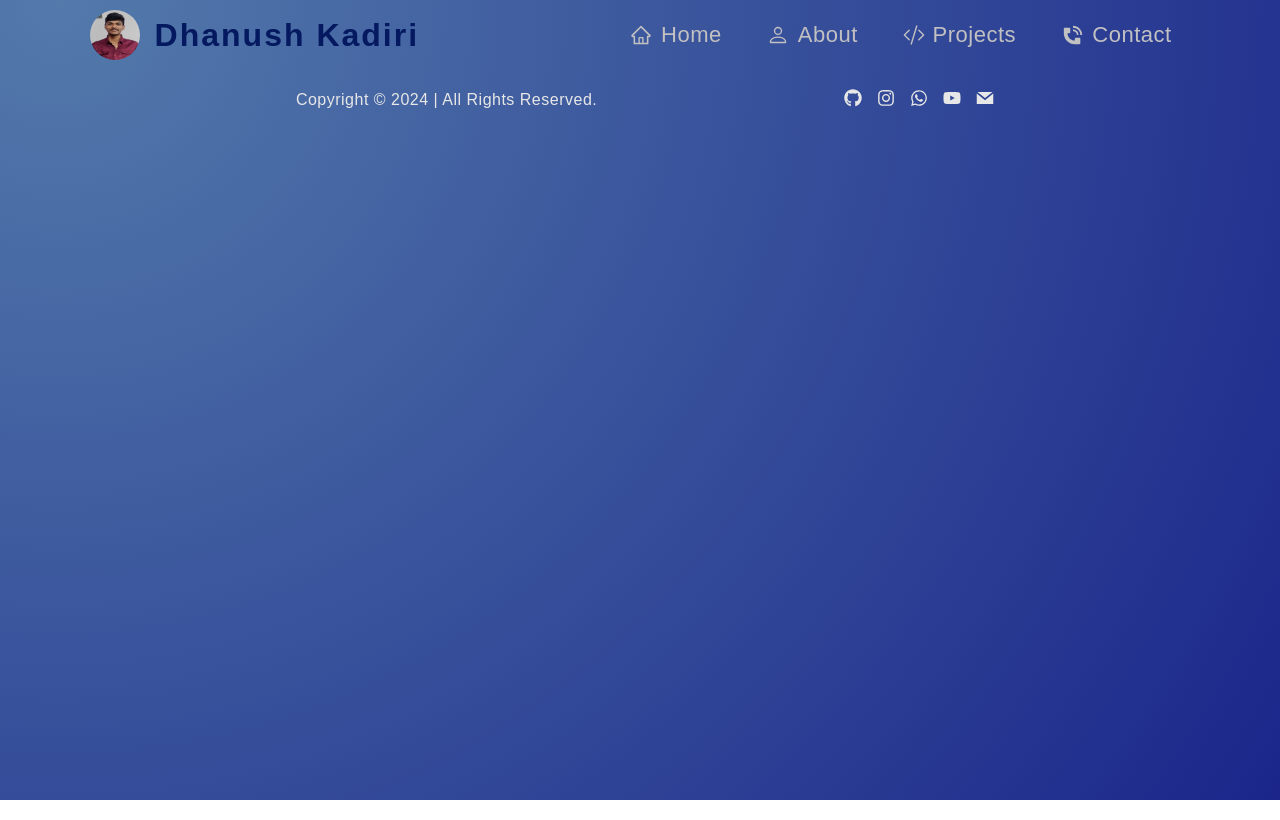
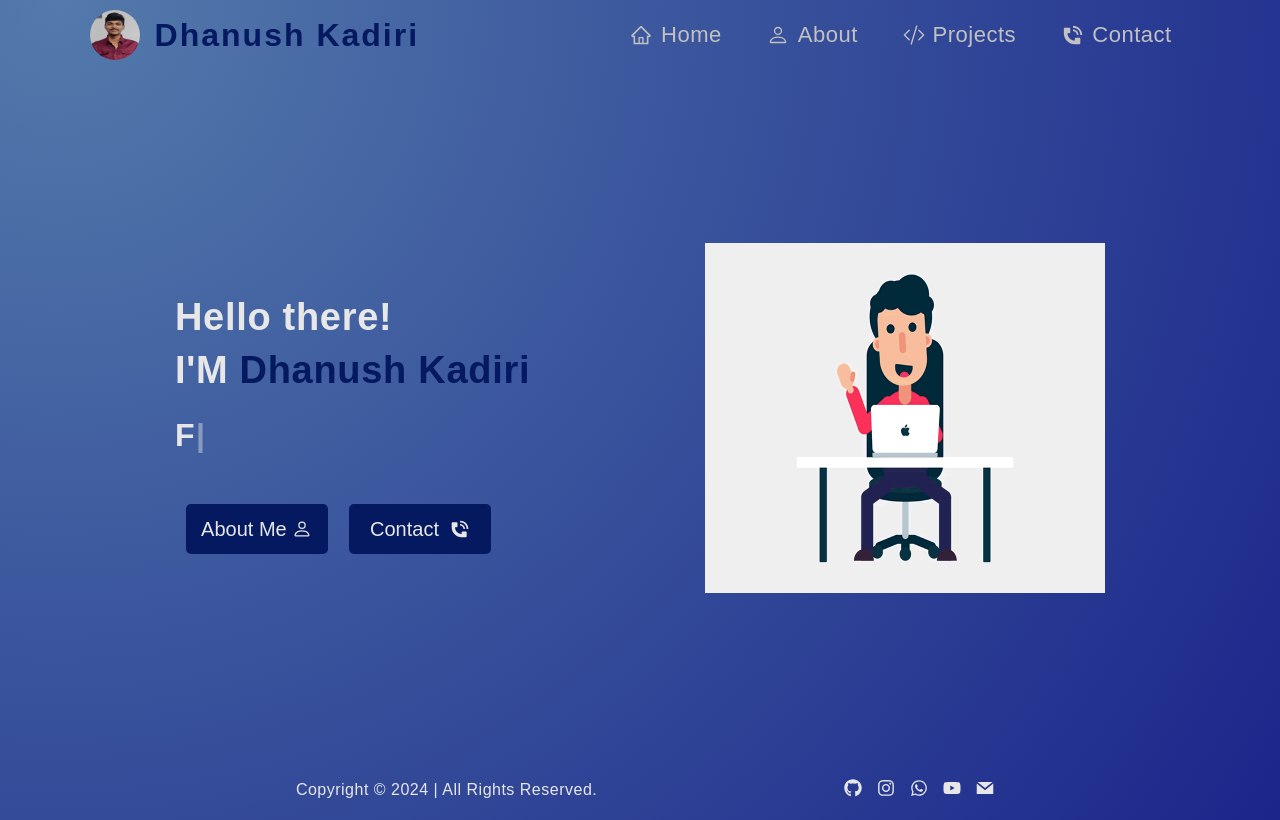
Before and after one commit to Dhanush-kadiri/portfolio, a React (Create React App) app: page /portfolio/ in a window 1280 px wide. Built offline with nearby package versions, Linux system fonts and the light colour scheme.

Commit message:
Update App.js

```diff
--- a/src/App.js
+++ b/src/App.js
@@ -41,7 +41,7 @@ function App() {
           <TransitionGroup>
             <CSSTransition classNames="fade" timeout={500}>
             <Routes>
-      <Route path='portfolio/' element={<Home/>} />
+      <Route path='/' element={<Home/>} />
       <Route path='/Type' element={<Type/>}  />
       <Route path='/AboutMe'  element={<About/>}/>
       <Route  path='/Skills' element={< Skills />}/>
```
